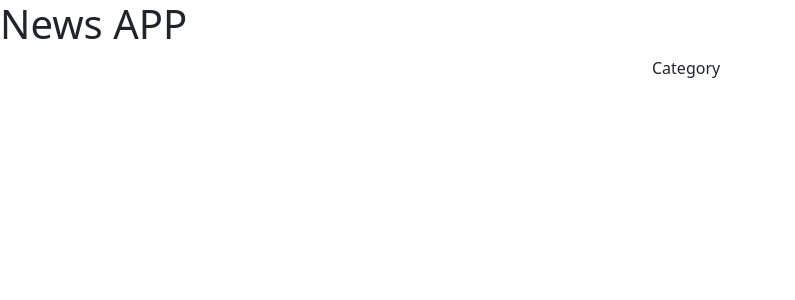
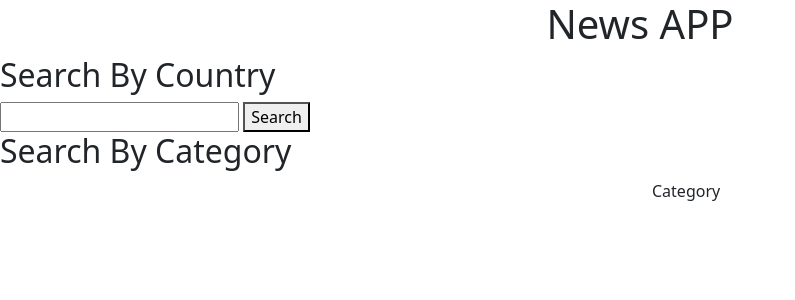
Before and after one commit to bhavishrohilla/news_api_app, a Django app: page / in a window 1280 px wide. Shown: the top 300 px of the page, without its empty margins (0-795 px from the left). Run offline with Django 3.2, Linux system fonts and the light colour scheme; data that the repository does not hold is empty.

Commit message:
search by things

```diff
--- a/news_api/templates/news_api/home.html
+++ b/news_api/templates/news_api/home.html
@@ -8,9 +8,14 @@
     <title>News APP</title>
 </head>
 <body>
-    <h1>News APP</h1>
+    <h1 class="text-center">News APP</h1>
+    <h2>Search By Country</h2>
+    <form action="" method="get">
+        <input type="text" name="country">
+        <button type="submit" value="search">Search</button>
+    </form>
 
-
+    <h2>Search By Category</h2>
     <div class="container">
         <div class="row">
             <div class="col-md-6">
--- a/news_api/views.py
+++ b/news_api/views.py
@@ -3,7 +3,8 @@ import requests
 API_KEY = 'd0b69496c18e463f888a273cb521ea9f'
 # Create your views here.
 def home(request):
-    url = f'https://newsapi.org/v2/top-headlines?country=in&apikey={API_KEY}'
+    country = request.GET.get('country')
+    url = f'https://newsapi.org/v2/top-headlines?country={country}&apikey={API_KEY}'
     response = requests.get(url)
     data = response.json()
     print(data)
```
